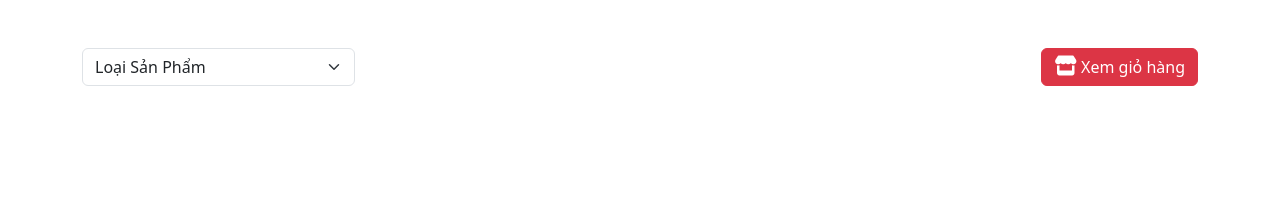
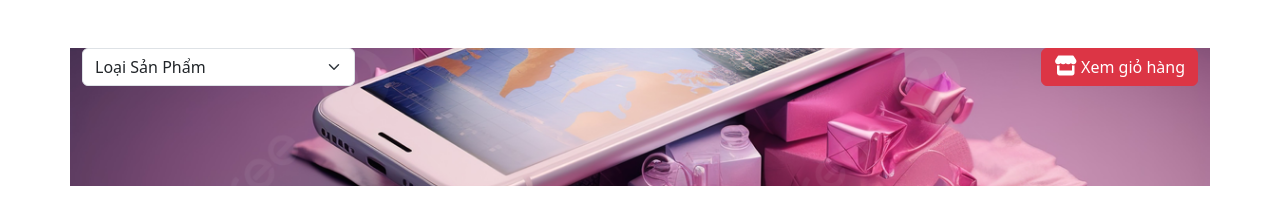
Before and after one commit to KhuuMinhTriet/capstone_api, a plain HTML site: page Customer/index.html in a window 1280 px wide. Drawn offline with nearby package versions, Linux system fonts and the light colour scheme; no server answers; files whose address does not match are found by name.

Commit message:
chưa giao diện3

```diff
--- a/Customer/asset/scss/index.scss
+++ b/Customer/asset/scss/index.scss
@@ -1,7 +1,12 @@
 * {
   box-sizing: border-box;
 }
-
+.container {
+  background: url(../pngtree-d-render-of-mobile-phone-searching-for-profitable-sales-and-discounts-picture-image_4845495\ copy.jpg);
+  background-size: cover;
+  background-repeat: no-repeat;
+  background-position: center;
+}
 .shopping {
   text-align: end;
   i {
--- a/Customer/js/index.js
+++ b/Customer/js/index.js
@@ -31,9 +31,9 @@ fetchListProduct();
 function renderProduct(listProduct) {
   let contentHTML = "";
   for (let index = 0; index < listProduct.length; index++) {
-    let divString = `<div class="col-6">
+    let divString = `<div class="col-lg-6 col-md-12">
                             <div class="row">
-                                <div id="introPhone" class="col-6">
+                                <div id="introPhone" class="col-6 ">
                                     <h4> ${listProduct[index].name}</h4>
                                     <p>Màn Hình: ${
                                       listProduct[index].screen
```
Also changed, not shown: Customer/asset/img/minimal-3d-render-of-an-online-shop-in-a-smartphone-with-isometric-discount-promotion-and-sale-illustration-powerpoint-background_0e914677b1__960_540.avif (added), Customer/asset/pngtree-d-render-of-mobile-phone-searching-for-profitable-sales-and-discounts-picture-image_4845495 copy.jpg (added), Customer/css/index.css, 1 other file.
